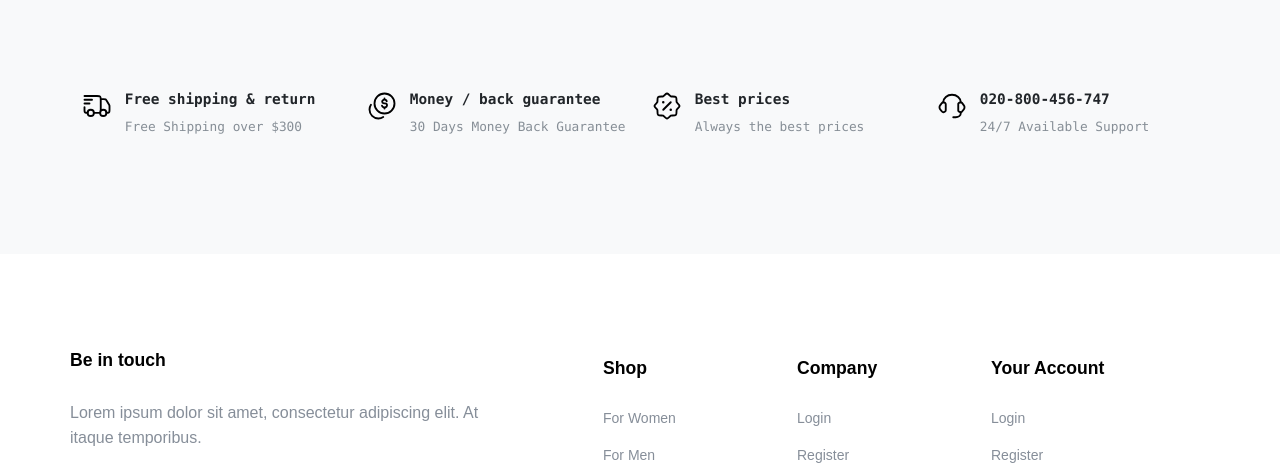
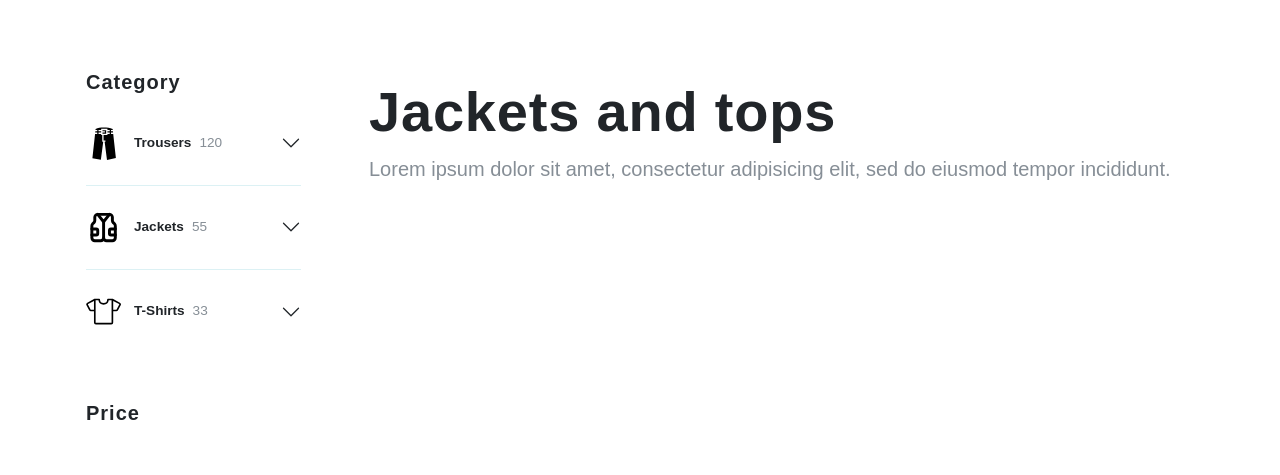
Before and after one commit to Versatile28/e-commerce-website, a React (Create React App) app: page /category-full in a window 1280 px wide. Shown: the part 168-643 px from the top of the page. Built offline with nearby package versions, Linux system fonts and the light colour scheme; no server answers; a web font is replaced by a local one.

Commit message:
Plf main component almost half done

```diff
--- a/src/App.css
+++ b/src/App.css
@@ -171,6 +171,11 @@ table {
    padding: 7rem;
 }
 
+.py-6{
+   padding-top: 6rem !important;
+   padding-bottom: 6rem !important;
+}
+
 .h6,
 h6 {
    font-size: 1rem;
@@ -1623,6 +1628,106 @@ svg:not(:root).svg-inline--fa {
    opacity: 0.6;
 }
 
+/* Category Full */
+
+.category-menu-container{
+   padding-right: 3.5rem !important;
+}
+
+.category-menu{
+   border-bottom: .1px solid #dcf1f4;
+}
+
+.category-menu .accordion-button{
+   padding: 0;
+   padding-top: 1.5rem;
+}
+
+.category-menu .accordion-body{
+   padding-top: 0;
+   padding-bottom: 2rem;
+}
+
+.category-title{
+   font-size: 3.5rem;
+   font-weight: 700;
+   letter-spacing: .05rem;
+}
+
+.category-desc{
+   font-size: 1.25rem;
+}
+
+.category-menu-title{
+   font-size: .85rem;
+   padding-left: .8rem;
+   font-weight: 600;
+}
+
+@keyframes underlineAnimation {
+   0% {
+      width: 0;
+   }
+   100% {
+      width: 100%;
+   }
+}
+
+.item-underline{
+   display: block;
+   height: 1.5px !important;
+   margin-bottom: .5rem !important;
+}
+
+.category-menu-list{
+   list-style: none;
+   padding: 0;
+   margin-bottom: 0;
+}
+
+.category-menu-list p{
+   margin-bottom: 0 !important;
+   transition: .1s ease-in-out;
+}
+
+.category-menu-list li:hover{
+   color: #bcac76;
+}
+
+.category-menu-list li:hover .item-underline{
+   animation-name: underlineAnimation;
+   animation-duration: .5s;
+   background-color: #bcac76;
+}
+
+.category-menu-head {
+   font-size: 1.1rem !important;
+   font-weight: 500 !important;
+   font-family: var(--bs-body-font-family);
+   padding-bottom: 1.5rem;
+}
+
+.category-menu-list li{
+   font-size: 0.875rem;
+   color: rgb(134, 142, 153);
+   font-weight: 500;
+   margin-bottom: .5rem;
+   margin-left: 2rem;
+   cursor: pointer;
+   transition: color 0.3s;
+}
+
+.category-menu-count{
+   outline: none;
+   font-size: .85rem;
+}
+
+.category-menu-icons{
+   color: black;
+   height: 2.2rem;
+   width: 2.2rem;
+}
+
 /* Media Queries */
 
 @media (max-width: 575px) {
--- /dev/null
+++ b/src/components/CategoryFull.jsx
@@ -0,0 +1,127 @@
+import React from 'react';
+import { Container, Accordion } from 'react-bootstrap';
+import { GiTrousers } from 'react-icons/gi';
+import { TbJacket } from 'react-icons/tb';
+import { PiTShirtLight } from 'react-icons/pi';
+
+export default function CategoryFull() {
+   return (
+      <Container className="px-3 py-6">
+         <div className="row">
+            <div className="col-3 category-menu-container">
+               <h5 className="fw-bold ls-1">Category</h5>
+               <Accordion className="category-menu">
+                  <Accordion.Item eventKey="0">
+                     <Accordion.Header className="category-menu-head">
+                        <GiTrousers
+                           alt="Trousers"
+                           className="category-menu-icons"
+                        />
+                        <span className="category-menu-title">Trousers</span>
+                        <span className="text-mute category-menu-count ps-2">
+                           120
+                        </span>
+                     </Accordion.Header>
+                     <Accordion.Body>
+                        <ul className="category-menu-list">
+                           <li>
+                              <p className='category-item'>Lorem ipsum</p>
+                              <span className="item-underline"></span>
+                           </li>
+                           <li>
+                              <p>Dolor</p>
+                              <span className="item-underline"></span>
+                           </li>
+                           <li>
+                              <p>Sit amet</p>
+                              <span className="item-underline"></span>
+                           </li>
+                           <li>
+                              <p>Donec vitae</p>
+                              <span className="item-underline"></span>
+                           </li>
+                        </ul>
+                     </Accordion.Body>
+                  </Accordion.Item>
+               </Accordion>
+               <Accordion className="category-menu">
+                  <Accordion.Item eventKey="0">
+                     <Accordion.Header className="category-menu-head">
+                        <TbJacket
+                           alt="Jackets"
+                           className="category-menu-icons"
+                        />
+                        <span className="category-menu-title">Jackets</span>
+                        <span className="text-mute category-menu-count ps-2">
+                           55
+                        </span>
+                     </Accordion.Header>
+                     <Accordion.Body>
+                        <ul className="category-menu-list">
+                           <li>
+                              <p>Lorem ipsum</p>
+                              <span className="item-underline"></span>
+                           </li>
+                           <li>
+                              <p>Dolor</p>
+                              <span className="item-underline"></span>
+                           </li>
+                           <li>
+                              <p>Sit amet</p>
+                              <span className="item-underline"></span>
+                           </li>
+                           <li>
+                              <p>Donec vitae</p>
+                              <span className="item-underline"></span>
+                           </li>
+                        </ul>
+                     </Accordion.Body>
+                  </Accordion.Item>
+               </Accordion>
+               <Accordion className="category-menu border-0">
+                  <Accordion.Item eventKey="0">
+                     <Accordion.Header className="category-menu-head">
+                        <PiTShirtLight
+                           alt="T-Shirts"
+                           className="category-menu-icons"
+                        />
+                        <span className="category-menu-title">T-Shirts</span>
+                        <span className="text-mute category-menu-count ps-2">
+                           33
+                        </span>
+                     </Accordion.Header>
+                     <Accordion.Body>
+                        <ul className="category-menu-list">
+                           <li>
+                              <p>Lorem ipsum</p>
+                              <span className="item-underline"></span>
+                           </li>
+                           <li>
+                              <p>Dolor</p>
+                              <span className="item-underline"></span>
+                           </li>
+                           <li>
+                              <p>Sit amet</p>
+                              <span className="item-underline"></span>
+                           </li>
+                           <li>
+                              <p>Donec vitae</p>
+                              <span className="item-underline"></span>
+                           </li>
+                        </ul>
+                     </Accordion.Body>
+                  </Accordion.Item>
+               </Accordion>
+               <h5 className="fw-bold ls-1 pt-5">Price</h5>
+            </div>
+            <div className="col-9">
+               <span className="category-title">Jackets and tops</span>
+               <p className="text-mute category-desc">
+                  Lorem ipsum dolor sit amet, consectetur adipisicing elit, sed
+                  do eiusmod tempor incididunt.
+               </p>
+            </div>
+         </div>
+      </Container>
+   );
+}
--- a/src/components/ProductContainer.jsx
+++ b/src/components/ProductContainer.jsx
@@ -18,7 +18,14 @@ export default function ProductContainer() {
    const [selected, setSelected] = useState('Small');
    const [change, setChange] = useState('value_0');
    const [quantity, setQuantity] = useState(1);
-   const [product, setProduct] = useState({});
+   const [product, setProduct] = useState({
+      id: null,
+      badge: '',
+      image: 'images/1.1.webp',
+      name: 'White Tee',
+      price: 40.0,
+      rating: 3.5,
+      category: 'Tops & blouses'});
 
    const { id } = useParams();
 
@@ -183,7 +190,7 @@ export default function ProductContainer() {
                            ${product.price?.toFixed(2)}
                         </li>
                         <li className="font-body-font-family list-inline-item text-mute fw-light">
-                           <del>${(product.price * 1.25).toFixed(2)}</del>
+                           <del>${isNaN(product.price) ? "50.00" : (product.price * 1.25).toFixed(2)}</del>
                         </li>
                      </ul>
                      <div className="d-flex align-items-center text-sm">
--- a/src/layouts/MyNavbar.jsx
+++ b/src/layouts/MyNavbar.jsx
@@ -48,11 +48,11 @@ export default function MyNavbar() {
       <Navbar expand="lg" className="py-4">
          <Container className="mynavbar-container">
             <Nav className="d-lg-none d-flex justify-content-between flex-row w-100 navbar-s-collapse">
-               <Navbar.Brand className={`mx-2 ${delayedClass}`} href="#">
+               <Navbar.Brand className={`mx-2 ${delayedClass}`} href="/">
                   Varkala
                </Navbar.Brand>
                <Nav className={delayedClass}>
-                  <div className="d-flex align-items-start">
+                  <div className="d-flex align-sitems-start">
                      <Nav.Link className="px-2 pt-2 collapse-icons">
                         <SlUser className="mynavbar-icon" />
                      </Nav.Link>
--- a/src/pages/ProductList.jsx
+++ b/src/pages/ProductList.jsx
@@ -2,6 +2,7 @@ import HeaderBar from '../layouts/HeaderBar'
 import MyNavbar from '../layouts/MyNavbar'
 import Footer from '../layouts/Footer'
 import FeatureSection from '../components/FeatureSection'
+import CategoryFull from '../components/CategoryFull'
 
 export default function ProductDetails({ products, loading }) {
   return (
@@ -12,6 +13,7 @@ export default function ProductDetails({ products, loading }) {
         <div className='product-mynavbar'>
         <MyNavbar/>
         </div>
+        <CategoryFull/>
         <FeatureSection/>
         <Footer/>
     </div>
```
